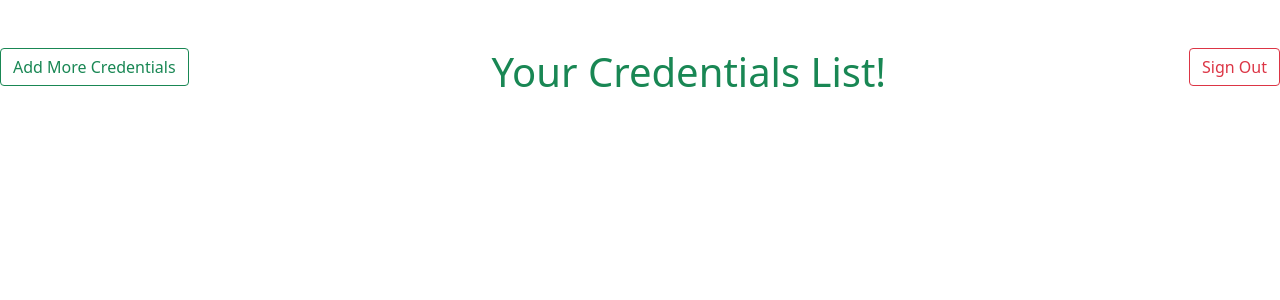
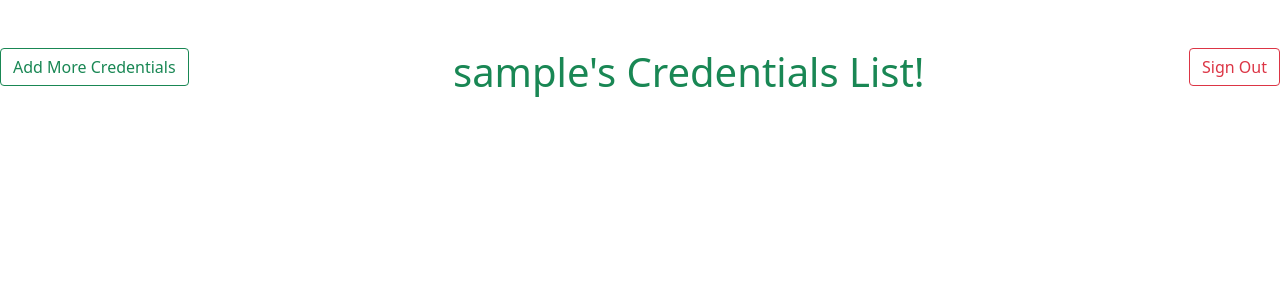
Before and after one commit to ChristC9/django-credentials-saver, a Django app: page /get/ in a window 1280 px wide. Shown: the top 300 px of the page. Run offline with Django 4.2, Linux system fonts and the light colour scheme; the visitor is signed in with stand-in values (Sample User, id 1); data that the repository does not hold is empty; parts of the project's set-up code (start-up, migrations or seed data) failed here and were passed over.

Commit message:
credential list form label changed

```diff
--- a/pwsaver/templates/pwsaver/credentialsList.html
+++ b/pwsaver/templates/pwsaver/credentialsList.html
@@ -1,7 +1,7 @@
 {% extends 'base/base.html' %}
 {% block content %}
 <a href="{% url 'createCred' %}" class="btn btn-outline-success mb-2 float-start">Add More Credentials</a>
-<h1 class="text-success my-5 text-center">Your Credentials List!
+<h1 class="text-success my-5 text-center">{{request.user.username}}'s Credentials List!
 <button type="submit" class="btn btn-outline-danger mb-2 float-end" onclick="location.href = '/logout/'">Sign Out</button>
 </h1>
     {% for credential in credentials %}
```
